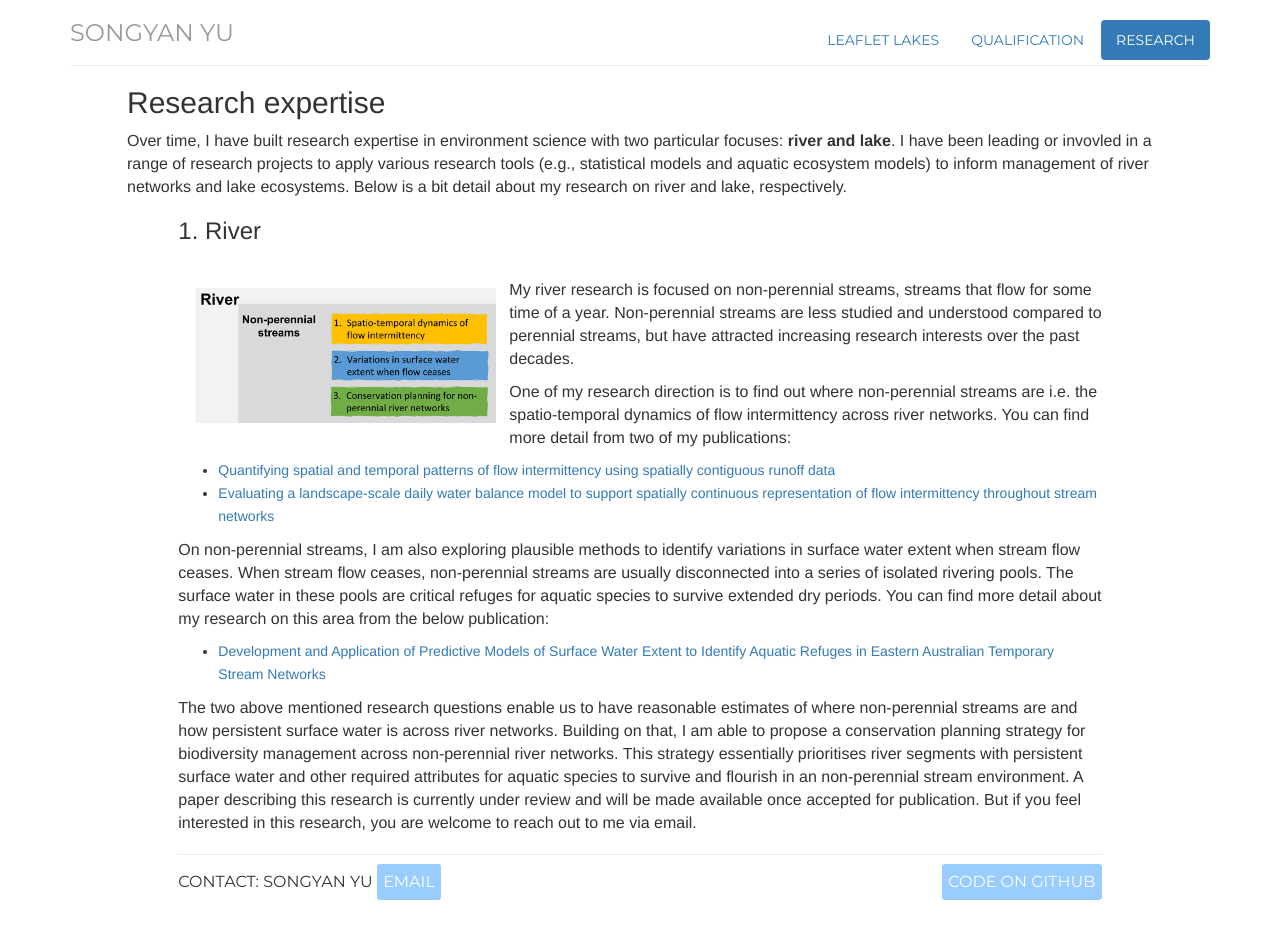
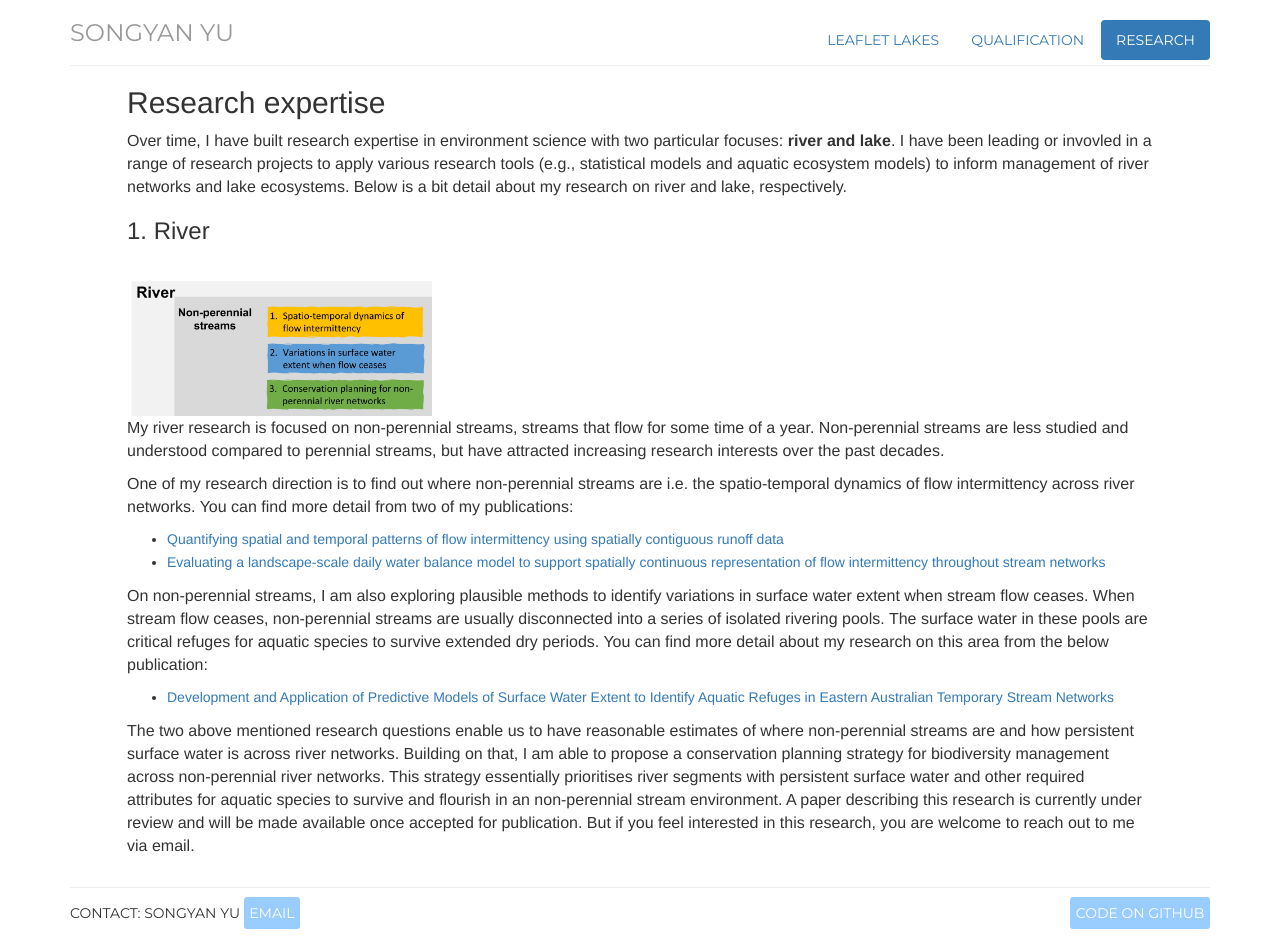
Before and after one commit to SongyanYu/SongyanYu.github.io, a Jekyll site: the page built from research.html, in a window 1280 px wide. Built offline with Jekyll 4.4.1, drawn with Linux system fonts in a browser that asks for light colours.

Commit message:
update research

```diff
--- a/research.html
+++ b/research.html
@@ -13,15 +13,11 @@ a range of research projects to apply various research tools (e.g., statistical
 and lake ecosystems. Below is a bit detail about my research on river and lake, respectively.
 </p>
 
-<div class="research">
 <h3>1. River</h3>
 <br>
 
-<div class="btn pull-left">
 <img src="images/riverResearch.jpg" alt="river research framework" width=305/>
-</div>
 
-<div>
 <p>
 My river research is focused on non-perennial streams, streams that flow for some time of a year. Non-perennial streams are less studied and understood
 compared to perennial streams, but have attracted increasing research interests over the past decades.
@@ -54,3 +50,4 @@ A paper describing this research is currently under review and will be made avai
 But if you feel interested in this research, you are welcome to reach out to me via email.
 </p>
 </div>
+</div>
```
